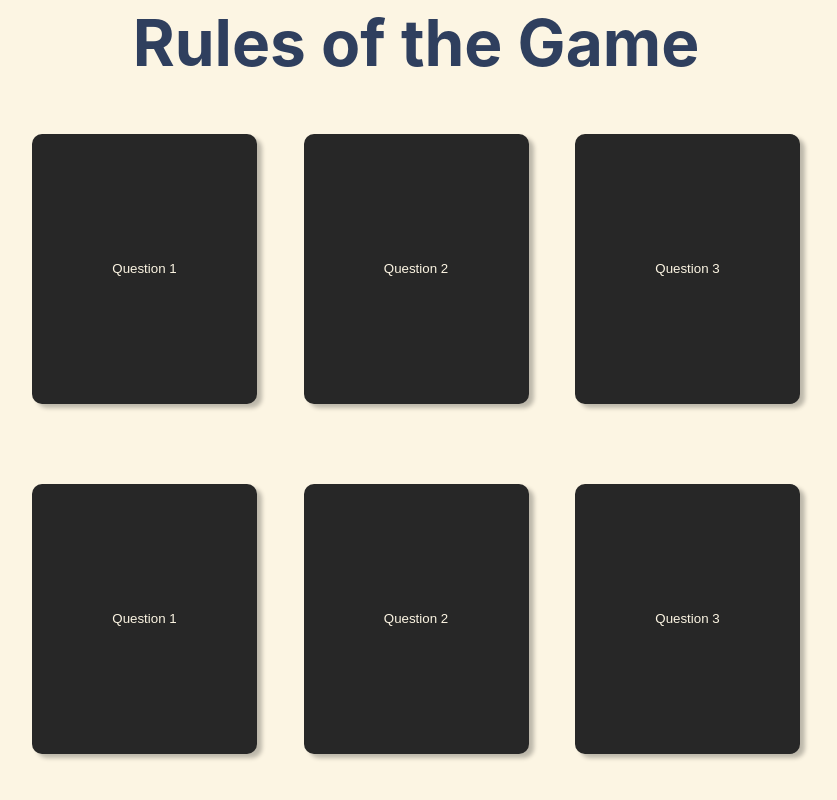
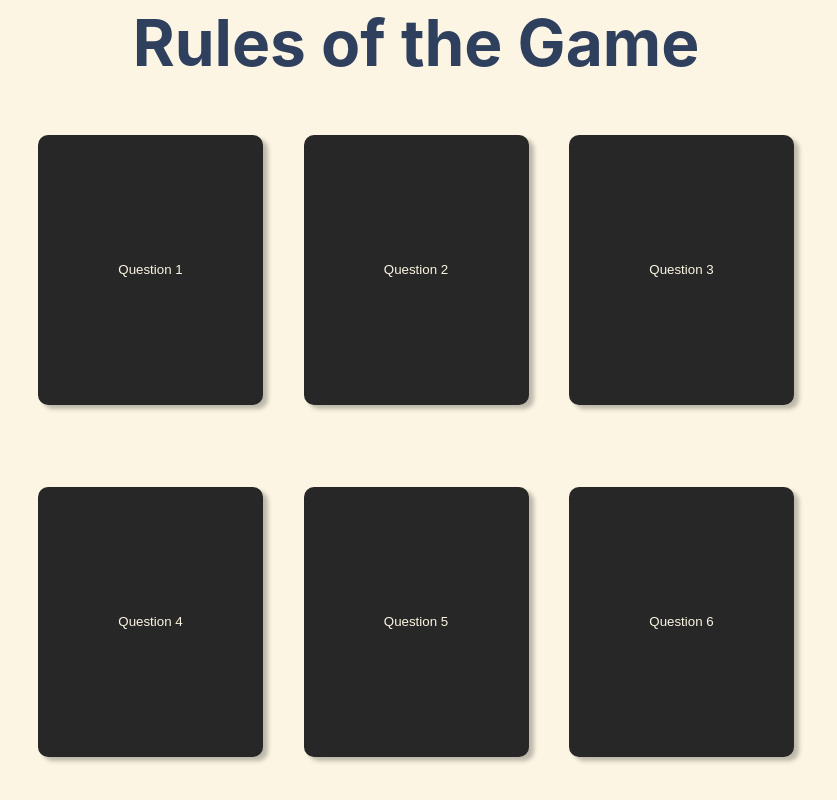
Before and after one commit to innovateherhacks/innovateherhacks.github.io, a React (Create React App) app: page / in a window 1280 px wide. Shown: the part 3110-3910 px from the top of the page, without its empty margins (224-1061 px from the left). Built offline with nearby package versions, Linux system fonts and the light colour scheme.

Commit message:
faq card flipping animation

```diff
--- a/src/FAQs.css
+++ b/src/FAQs.css
@@ -23,15 +23,3 @@
     display: flex;
     justify-content: space-between;
 }
-
-.faqs-question-card-row button {
-    background: #272727;
-    border: none;
-    cursor: pointer;
-    align-content: center;
-    color: #FCF5E3;
-    width: 225px;
-    height: 270px;
-    border-radius: 10px;
-    box-shadow: 5px 4px 4px 0px rgba(0, 0, 0, 0.25);
-}
--- a/src/FAQs.js
+++ b/src/FAQs.js
@@ -1,5 +1,6 @@
 import React from 'react'
 import './FAQs.css'
+import FaqCard from './FaqCard'
 
 
 export default function FAQs() {
@@ -9,31 +10,15 @@ export default function FAQs() {
                 <h2>Rules of the Game</h2>
 
                 <div className="faqs-question-card-row" style={{ paddingBottom: '5vh' }}>
-                    <button>
-                        <p>Question 1</p>
-                    </button>
-
-                    <button>
-                        <p>Question 2</p>
-                    </button>
-
-                    <button>
-                        <p>Question 3</p>
-                    </button>
+                    <FaqCard front="Question 1" back="Answer 1" backColor="#B04467"/>
+                    <FaqCard front="Question 2" back="Answer 2" backColor="#D59EB2"/>
+                    <FaqCard front="Question 3" back="Answer 3" backColor="#B04467"/>
                 </div>
 
                 <div className="faqs-question-card-row" style={{ paddingTop: '5vh' }}>
-                    <button>
-                        <p>Question 1</p>
-                    </button>
-
-                    <button>
-                        <p>Question 2</p>
-                    </button>
-
-                    <button>
-                        <p>Question 3</p>
-                    </button>
+                    <FaqCard front="Question 4" back="Answer 4" backColor="#D59EB2"/>
+                    <FaqCard front="Question 5" back="Answer 5" backColor="#B04467"/>
+                    <FaqCard front="Question 6" back="Answer 6" backColor="#D59EB2"/>
                 </div>
 
             </div>
--- /dev/null
+++ b/src/FaqCard.css
@@ -0,0 +1,36 @@
+.faq-card-button {
+    background: none;
+    border: none;
+    cursor: pointer;
+}
+
+.faq-card-container {
+    position: relative;
+    width: 225px;
+    height: 270px;
+    transition: transform 300ms ease-out;
+    transform-style: preserve-3d;
+}
+
+.faq-card-front,
+.faq-card-back {
+    display: flex;
+    justify-content: center;
+    align-items: center;
+    position: absolute;
+    width: 100%;
+    height: 100%;
+    border-radius: 10px;
+    box-shadow: 5px 4px 4px 0px rgba(0, 0, 0, 0.25);
+    backface-visibility: hidden;
+    color: #FCF5E3;
+}
+
+.faq-card-front {
+    background-color: #272727;
+}
+
+.faq-card-back,
+.faq-card-button.is-flipped .faq-card-container {
+    transform: rotateY(180deg);
+}
--- /dev/null
+++ b/src/FaqCard.js
@@ -0,0 +1,23 @@
+import React from 'react'
+import { useState } from 'react'
+import './FaqCard.css'
+
+export default function FaqCard({ front, back, backColor }) {
+  const [flipped, setFlipped] = useState(false);
+
+  return (
+    <button
+      className={`faq-card-button ${flipped ? 'is-flipped' : ''}`}
+      onClick={() => setFlipped(!flipped)}
+    >
+      <div className="faq-card-container">
+        <div className="faq-card-front">
+          <p>{front}</p>
+        </div>
+        <div className="faq-card-back" style={{ backgroundColor: backColor }}>
+          <p>{back}</p>
+        </div>
+      </div>
+    </button>
+  )
+}
```
